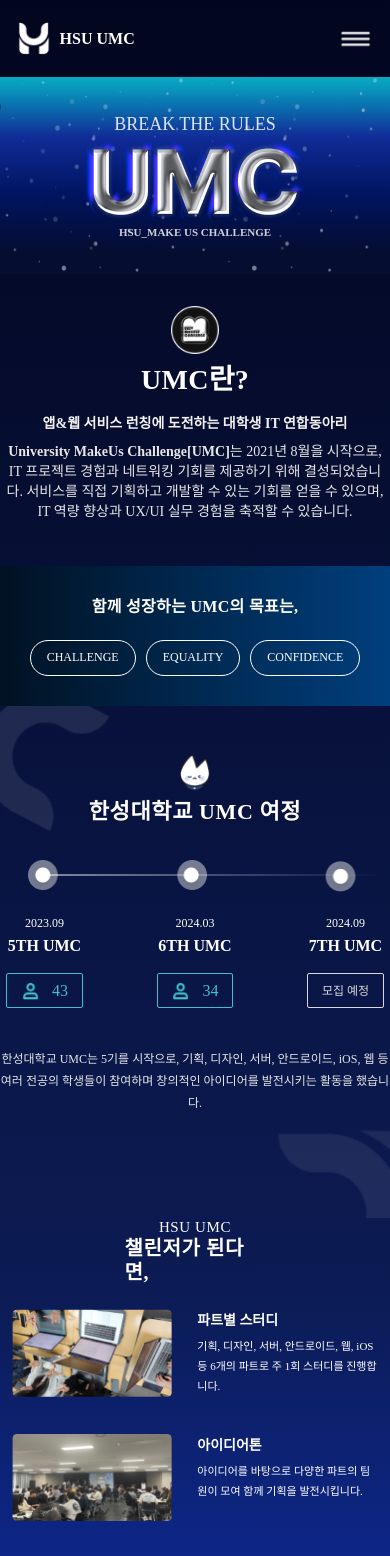
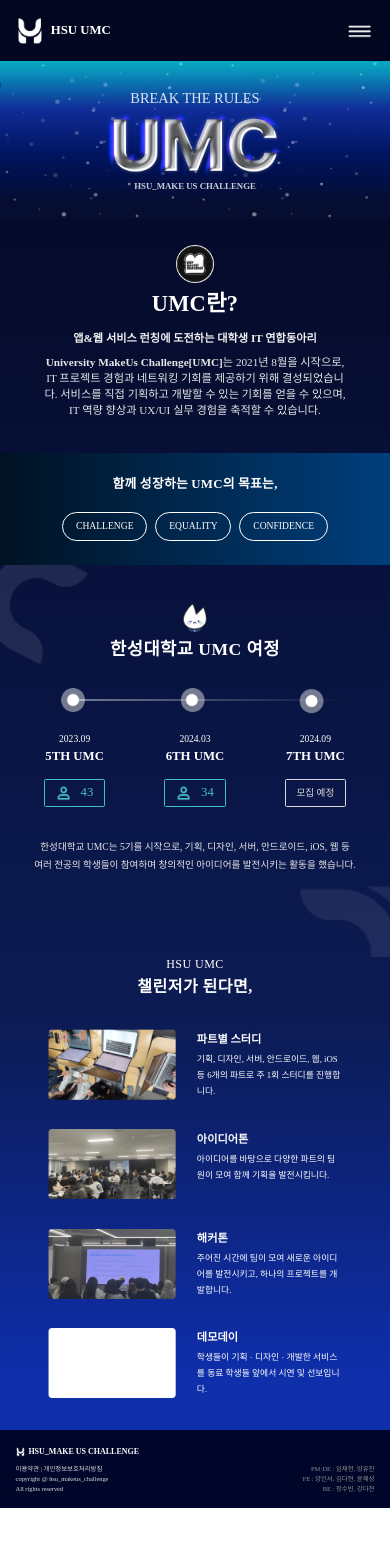
Before and after one commit to 7th-UMC/FE, a React (Vite) app: page / in a window 390 px wide. Shown: the top 1556 px of the page. After the commit the page ends 1508 px from the top, so only its background shows below. Built offline with nearby package versions, Linux system fonts and the light colour scheme; a web font is replaced by a local one.

Commit message:
💄 globalStyles_반응형 웹 미디어쿼리 수정

```diff
--- a/src/components/Home/If/IfContent.jsx
+++ b/src/components/Home/If/IfContent.jsx
@@ -22,7 +22,6 @@ const IfContainer = styled.div`
 `
 
 const IfBox = styled.div`
-    width: 25.4rem;
     height: 8.5rem;
     display: flex;
     flex-direction: column;
@@ -30,7 +29,6 @@ const IfBox = styled.div`
     align-items: center;
 
     @media screen and (max-width: 430px) {
-        width: 14.1rem;
         height: 4.917rem;
     }
 `
--- a/src/styles/globalStyles.js
+++ b/src/styles/globalStyles.js
@@ -111,12 +111,6 @@ const GlobalStyle = createGlobalStyle`
 
     @media screen and (max-width: 430px) {
         html {
-            font-size: 62.5%;
-        }
-    }
-
-    @media screen and (max-width: 375px) {
-        html {
             font-size: 50%;
         }
     }
```
